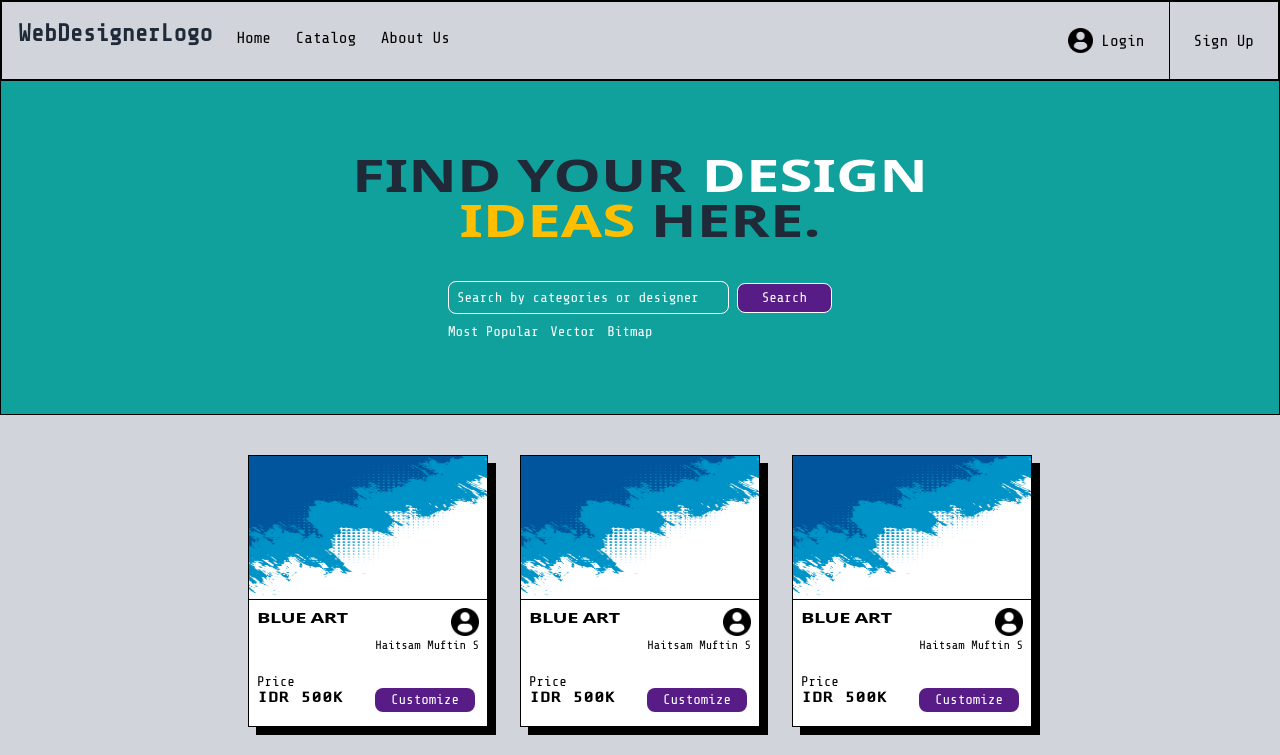
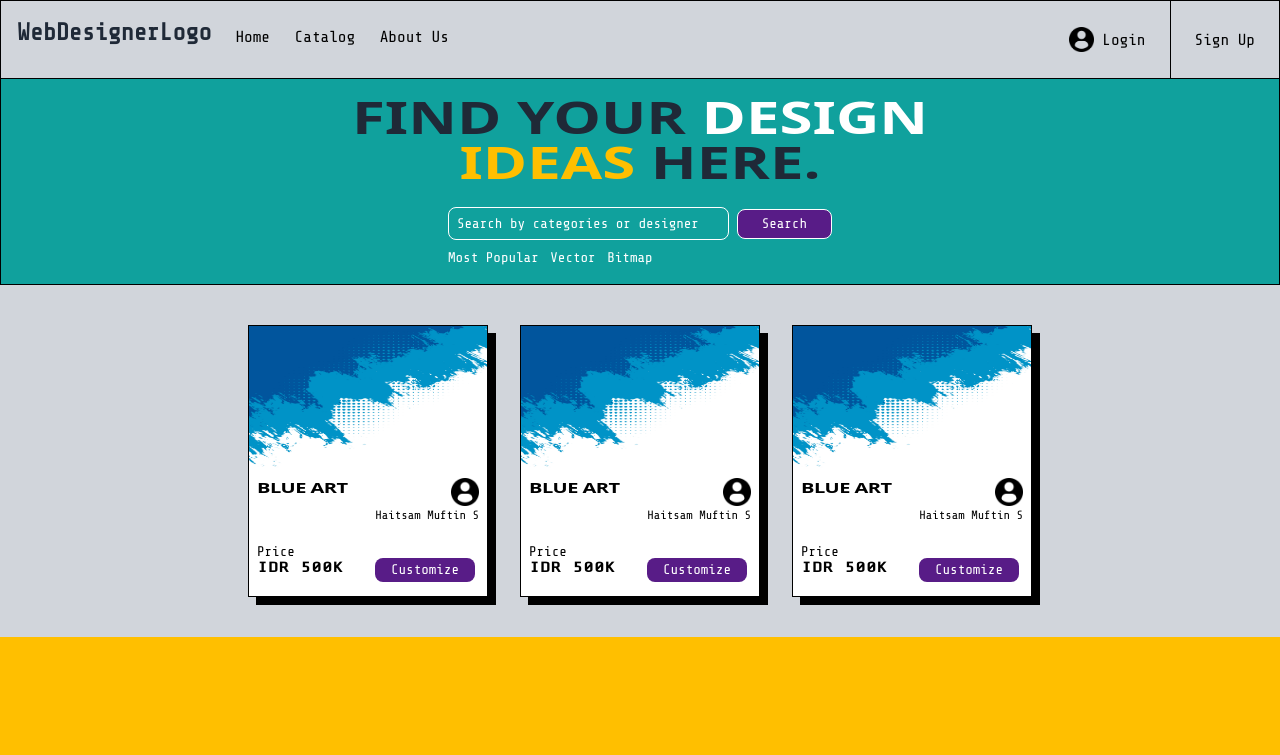
Before and after one commit to Canvasory/frontend, a website: page public/index.html in a window 1280 px wide. Shown: the top 755 px of the page. Drawn offline with nearby package versions, Linux system fonts and the light colour scheme.

Commit message:
WIP: perubahan sementara sebelum rebase

```diff
--- a/public/index.html
+++ b/public/index.html
@@ -11,7 +11,7 @@
 </head>
 <body class="font-mono bg-gray-50 text-gray-800">
 
-   <header class="bg-gray-300 border-2 border-black">
+  <header class="bg-gray-300 border-[1.5px] border-black">
     <div class="flex flex-col md:flex-row justify-between items-center md:items-start gap-6 w-full">
 
       <!-- Kiri: Logo dan Menu -->
@@ -36,8 +36,8 @@
     </div>
   </header>
 
-  <section class="bg1 text-center py-14">
-    <h2 class="font-sans text-6xl font-bold mb-4 scale-y-[0.75]">FIND YOUR <span class="text-white">DESIGN</span> <br> <span class="text-[#FFBF00]">IDEAS</span> HERE.</h2>
+  <section class="bg-[#10A19D] border-b-[1.5px] border-x-[1.5px] border-black text-center py-10">
+    <h2 class="font-sans text-6xl font-bold mb-2 scale-y-[0.75]">FIND YOUR <span class="text-white">DESIGN</span> <br> <span class="text-[#FFBF00]">IDEAS</span> HERE.</h2>
 
     <form class="flex items-center max-w-sm mx-auto">
         <label for="simple-search" class="sr-only">Search</label>
```
Also changed, not shown: assets/css/style.css.
